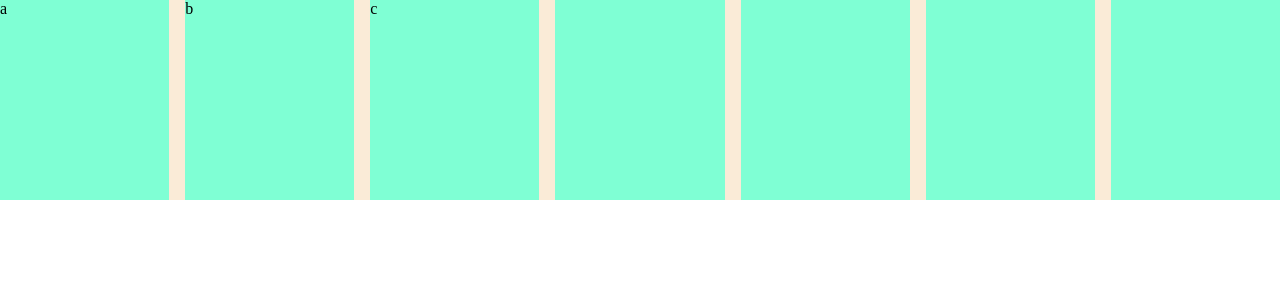
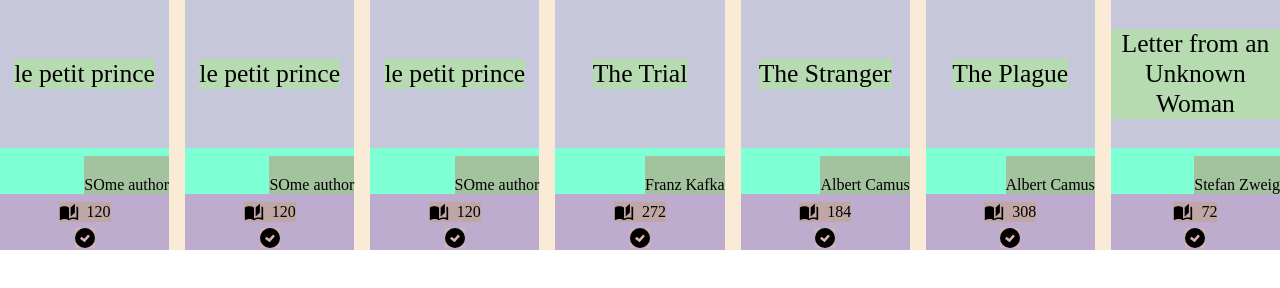
Before and after one commit to MelboucyMalak/Library, a plain HTML site: page index.html in a window 1280 px wide. Drawn offline with Linux system fonts and the light colour scheme.

Commit message:
Display book cards with icons and page count

```diff
--- a/index.html
+++ b/index.html
@@ -8,9 +8,51 @@
 </head>
 <body>
     <div class="books-container">
-        <div class="book">a</div>
-        <div class="book">b</div>
-        <div class="book">c</div>
+        <div class="card">
+            <div class="book">
+                <div class="title-container">
+                    <div class="title">le petit prince</div>
+                </div>
+                <p class="author">SOme author</p>
+            </div>
+            <div class="book-meta">
+                <div class="pages">
+                    <div class="book-icon"></div>
+                 &ensp;120 </div>
+                <div class="read-state">
+                </div>
+            </div>
+        </div>
+         <div class="card">
+            <div class="book">
+                <div class="title-container">
+                    <div class="title">le petit prince</div>
+                </div>
+                <p class="author">SOme author</p>
+            </div>
+            <div class="book-meta">
+                <div class="pages">
+                    <div class="book-icon"></div>
+                 &ensp;120 </div>
+                <div class="read-state">
+                </div>
+            </div>
+        </div>
+        <div class="card">
+            <div class="book">
+                <div class="title-container">
+                    <div class="title">le petit prince</div>
+                </div>
+                <p class="author">SOme author</p>
+            </div>
+            <div class="book-meta">
+                <div class="pages">
+                    <div class="book-icon"></div>
+                 &ensp;120 </div>
+                <div class="read-state">
+                </div>
+            </div>
+        </div>
     </div>
     <script src="js.js"></script>
 </body>
--- a/js.js
+++ b/js.js
@@ -1,4 +1,8 @@
 const myLibrary = [];
+const booksContainer=document.querySelector(".books-container")
+
+
+
 
 function Book(title, author, pages, read) {
     this.title=title
@@ -48,17 +52,65 @@ for(let i=0;i<4;i++){
     console.log(myLibrary[i])
 }
 
-function createBookCard(){
+function createBookCard(book){
+    let newCard=document.createElement("div")
     let newBook=document.createElement("div")
+    let newBookMeta=document.createElement("div")
+    let newTitleContainer=document.createElement("div")
+    let newTitle=document.createElement("div")
+    let newAuthor=document.createElement("p")
+    let newPages=document.createElement("div")
+    let newPagesText = document.createElement("span")
+    let newBookIcon=document.createElement("div")
+    let newReadStat=document.createElement("div")
+
+    newCard.classList.add("card")
     newBook.classList.add("book")
-    let booksContainer=document.querySelector(".books-container")
-    booksContainer.appendChild(newBook)
+    newBookMeta.classList.add("book-meta")
+    newTitleContainer.classList.add("title-container")
+    newTitle.classList.add("title")
+    newAuthor.classList.add("author")
+    newPages.classList.add("pages")
+    newBookIcon.classList.add("book-icon")
+    newReadStat.classList.add("read-state")
+
+
+    newCard.appendChild(newBook)
+    newCard.appendChild(newBookMeta)
+    newBook.appendChild(newTitleContainer)
+    newBook.appendChild(newAuthor)
+    newTitleContainer.appendChild(newTitle)
+    newBookMeta.appendChild(newPages)
+    newPages.appendChild(newBookIcon)
+    newPages.appendChild(newPagesText)
+    newBookMeta.appendChild(newReadStat)
+
+    newTitle.textContent=book.title;
+    newAuthor.textContent=book.author;
+    newPagesText.innerHTML = `&ensp;${book.pages}`;
+    console.log(newTitle, newTitle.textContent);
+    console.log(newAuthor, newAuthor.textContent);
+
+
+    booksContainer.appendChild(newCard)
 }
 
+
 function dispalyBooks(myLibrary){
-    for(let book in myLibrary){
-        createBookCard()
+    for(let book of myLibrary){
+        createBookCard(book)
+    }
+    const readIcon=document.querySelectorAll(".read-state")
+    const bookIcon=document.querySelectorAll(".book-icon")
+
+    for(let icon of readIcon){
+      icon.innerHTML= '<svg viewBox="0 0 24 24" xmlns="http://www.w3.org/2000/svg"><title>prime</title><path d="M12,0A12,12,0,1,0,24,12,12,12,0,0,0,12,0ZM11.52,17L6,12.79l1.83-2.37L11.14,13l4.51-5.08,2.24,2Z"/></svg>'
+    }
+    for(let icon of bookIcon){
+      icon.innerHTML='<svg xmlns="http://www.w3.org/2000/svg" viewBox="0 0 24 24"><path d="M19 2L14 6.5V17.5L19 13V2M6.5 5C4.55 5 2.45 5.4 1 6.5V21.16C1 21.41 1.25 21.66 1.5 21.66C1.6 21.66 1.65 21.59 1.75 21.59C3.1 20.94 5.05 20.5 6.5 20.5C8.45 20.5 10.55 20.9 12 22C13.35 21.15 15.8 20.5 17.5 20.5C19.15 20.5 20.85 20.81 22.25 21.56C22.35 21.61 22.4 21.59 22.5 21.59C22.75 21.59 23 21.34 23 21.09V6.5C22.4 6.05 21.75 5.75 21 5.5V19C19.9 18.65 18.7 18.5 17.5 18.5C15.8 18.5 13.35 19.15 12 20V6.5C10.55 5.4 8.45 5 6.5 5Z" /></svg>'
     }
 }
 
+
+
 dispalyBooks(myLibrary)
--- a/styles.css
+++ b/styles.css
@@ -9,11 +9,72 @@ body,html{
 .books-container{
     display: grid;
     grid-template-columns: repeat(auto-fill, minmax(150px, 1fr));
-    grid-auto-rows: 200px;
+    grid-auto-rows: 250px;
     gap: 16px;
     background-color: antiquewhite;
 }
 
+.card{
+    background-color: rgb(190, 172, 207);
+    display: grid;
+    grid-template-rows: 4fr 1fr;
+    gap: 8px;
+}
+
 .book{
     background-color: aquamarine;
+    display: grid;
+    grid-template: 4fr 1fr/1fr;
+    gap:8px;
 }
+
+.title-container{
+    display: flex;
+    justify-content: center;
+    align-items: center;
+    background-color: rgb(199, 199, 220);
+}
+
+.book .title{
+    text-align: center;
+    background-color:rgb(182, 219, 176);
+    -webkit-line-clamp: 4;
+    display: -webkit-box;
+    -webkit-box-orient: vertical;
+    overflow: hidden;
+    -webkit-user-drag: 100%;
+    text-overflow: ellipsis;
+    font-size: clamp(0.9rem,2vw,2rem) ;
+}
+
+.book .author{
+    background-color:rgb(163, 194, 158);
+    justify-self: end;
+    display: flex;
+    align-items: end;
+}
+
+.book-meta{
+    display: flex;
+    flex-direction: column;
+    align-items: center;
+    gap: 6px;
+}
+
+.pages{
+    background-color: rgb(193, 166, 166);
+    display: flex;
+    align-items: center;
+    justify-content: center;
+}
+
+.book-icon  {
+    height: 20px;
+    width: 20px;
+}
+
+.read-state{
+    height: 20px;
+    width: 20px;
+    background-color: rgb(214, 179, 179);
+}
```
Also changed, not shown: svg/book-open-page-variant.svg (added), svg/done-svgrepo-com.svg (added).
